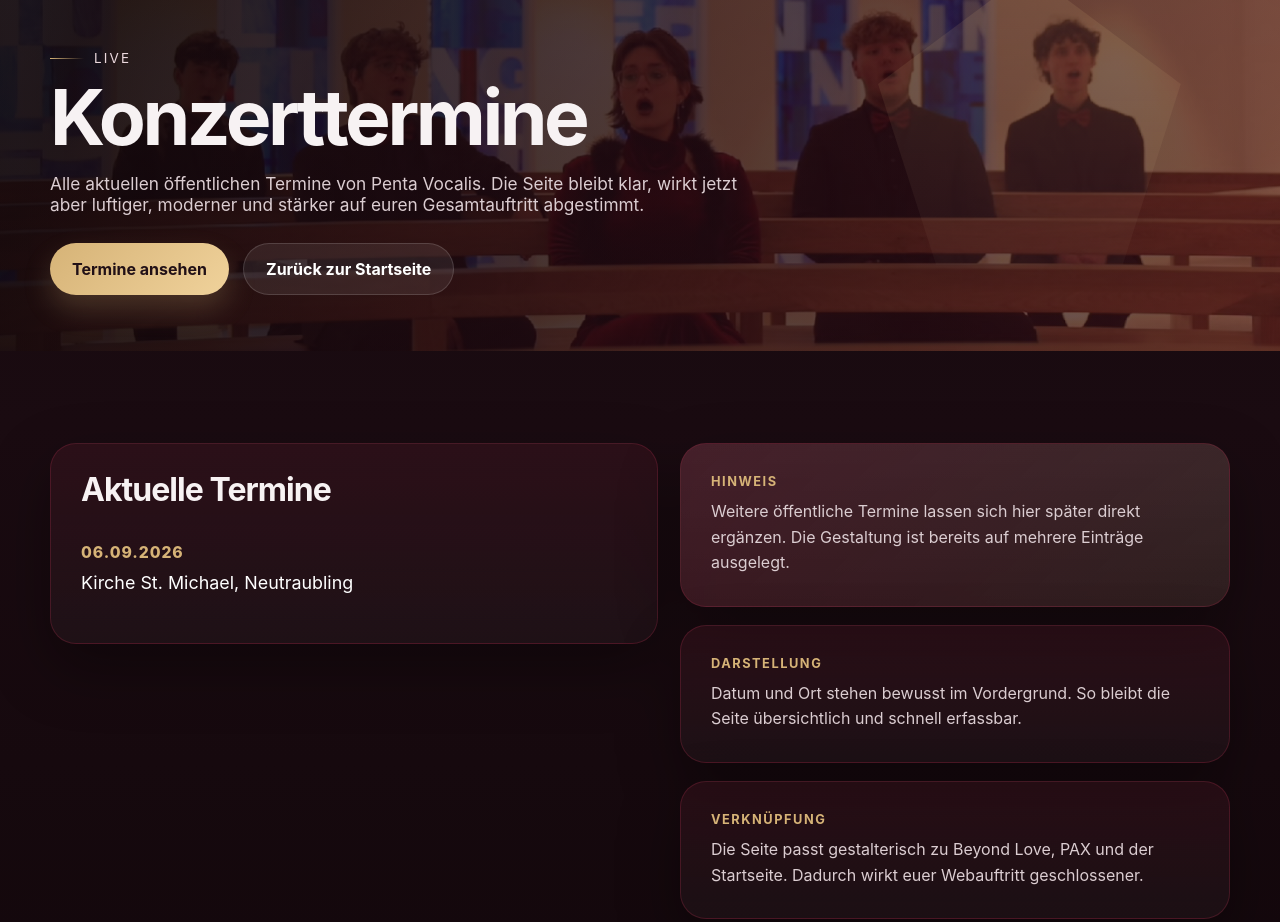
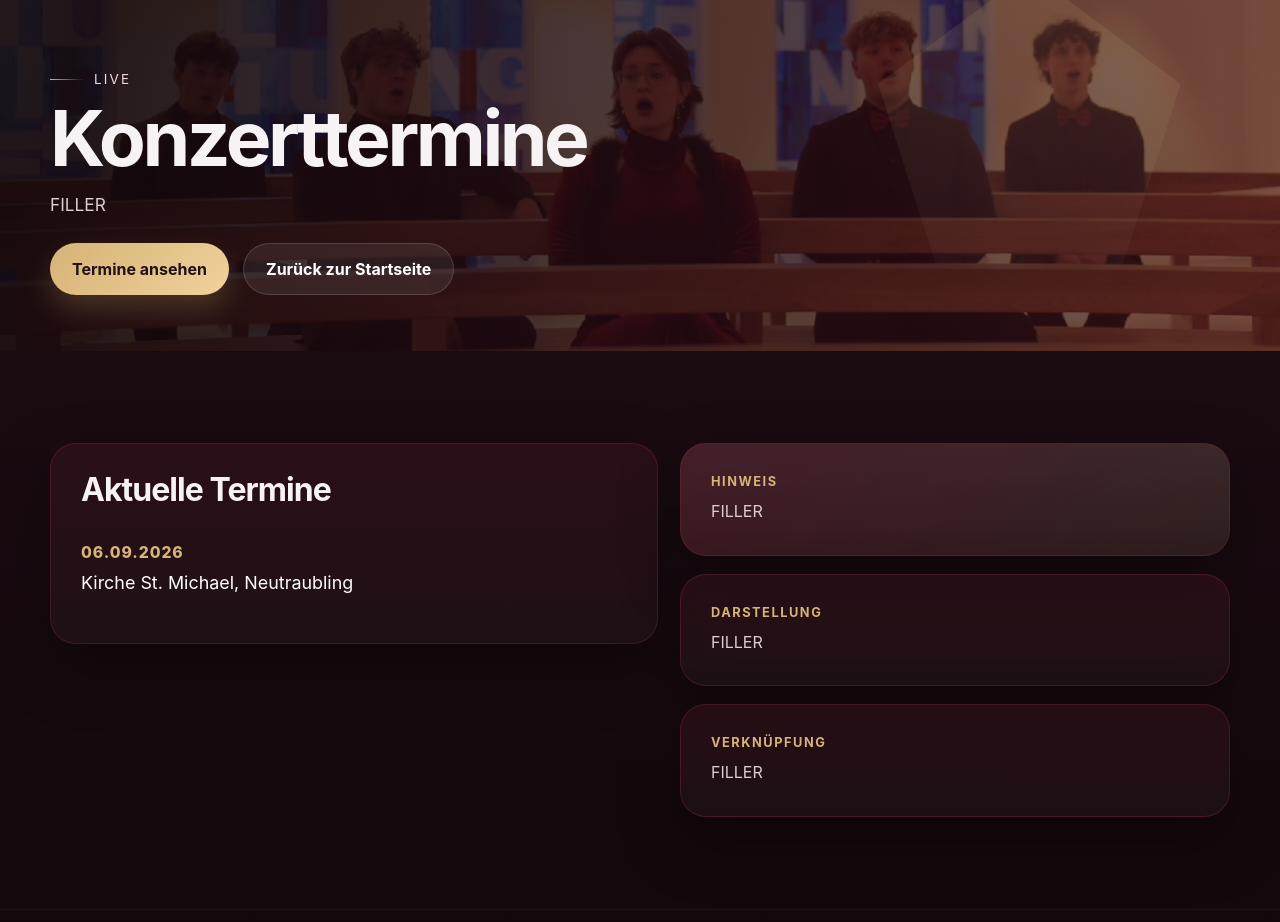
Before and after one commit to PentaVocalis/PentaVocalis, a plain HTML site: page konzerttermine.html in a window 1280 px wide. Shown: the part 310-1232 px from the top of the page. Drawn offline with Linux system fonts and the light colour scheme.

Commit message:
konzerttermine.html

```diff
--- a/konzerttermine.html
+++ b/konzerttermine.html
@@ -439,7 +439,7 @@
       <div class="page-hero-inner">
         <span class="eyebrow">Live</span>
         <h1>Konzerttermine</h1>
-        <p class="hero-lead">Alle aktuellen öffentlichen Termine von Penta Vocalis. Die Seite bleibt klar, wirkt jetzt aber luftiger, moderner und stärker auf euren Gesamtauftritt abgestimmt.</p>
+        <p class="hero-lead">FILLER</p>
         <div class="hero-actions">
           <a class="button" href="#termine">Termine ansehen</a>
           <a class="button-ghost" href="index.html">Zurück zur Startseite</a>
@@ -463,21 +463,21 @@
           <div class="card highlight-card">
             <div class="meta-card">
               <strong>Hinweis</strong>
-              <p>Weitere öffentliche Termine lassen sich hier später direkt ergänzen. Die Gestaltung ist bereits auf mehrere Einträge ausgelegt.</p>
+              <p>FILLER</p>
             </div>
           </div>
 
           <div class="card">
             <div class="meta-card">
               <strong>Darstellung</strong>
-              <p>Datum und Ort stehen bewusst im Vordergrund. So bleibt die Seite übersichtlich und schnell erfassbar.</p>
+              <p>FILLER</p>
             </div>
           </div>
 
           <div class="card">
             <div class="meta-card">
               <strong>Verknüpfung</strong>
-              <p>Die Seite passt gestalterisch zu Beyond Love, PAX und der Startseite. Dadurch wirkt euer Webauftritt geschlossener.</p>
+              <p>FILLER</p>
             </div>
           </div>
         </aside>
```
